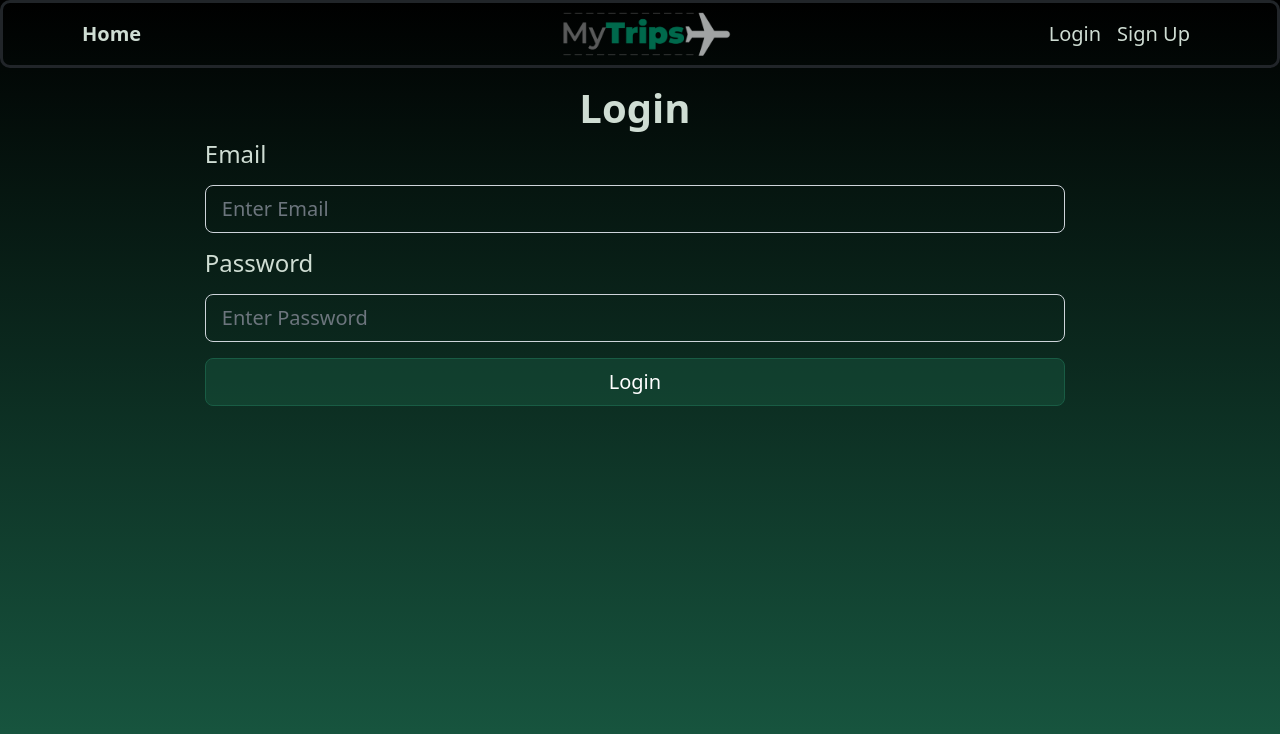
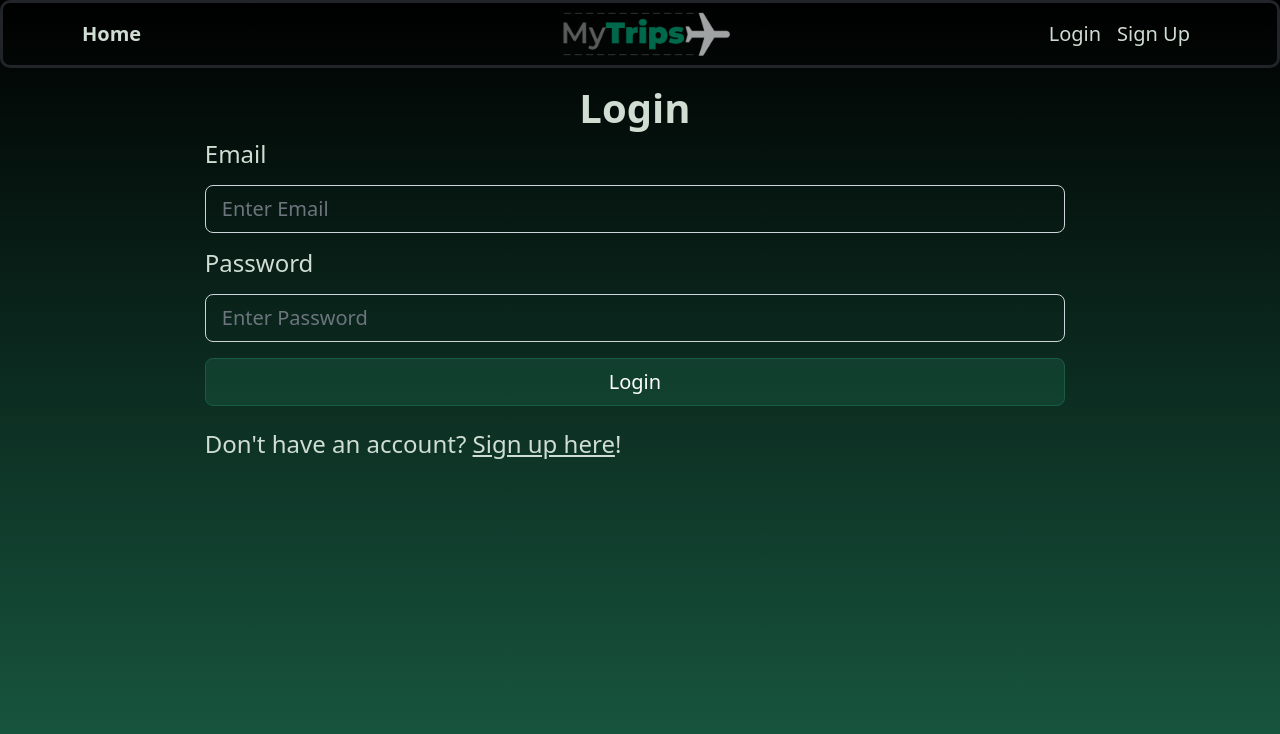
Before and after one commit to khevb27/MERN-APP, a React (Create React App) app in the folder client/: page /login in a window 1280 px wide. Shown: the top 734 px of the page. Built offline with nearby package versions, Linux system fonts and the light colour scheme.

Commit message:
added cross-routing links for login and sign up pages

```diff
--- a/client/src/index.css
+++ b/client/src/index.css
@@ -92,5 +92,17 @@ input {
 
 .card-text {
   color: #cfddd3 !important;
+}
 
+.link {
+  color: #cfddd3 !important;
+  border-color: rgba(25, 92, 68, 1) !important;
 }
+
+.link:hover {
+  color: #154e3a !important;
+}
+
+.link:active {
+  color: #cfddd3 !important;
+}
--- a/client/src/pages/login.js
+++ b/client/src/pages/login.js
@@ -1,5 +1,5 @@
-import Button from "react-bootstrap/Button";
-import Form from "react-bootstrap/Form";
+import { Button, Form } from "react-bootstrap";
+import { Link } from "react-router-dom";
 import React, { useState } from "react";
 import { useMutation } from "@apollo/client";
 import { LOGIN_USER } from "../utils/mutations";
@@ -68,6 +68,7 @@ function BasicExample() {
       >
         Login
       </Button>
+       <h4 className="mt-4">Don't have an account? <Link to="/signup" className='link'>Sign up here</Link>!</h4>
     </Form>
   );
 }
--- a/client/src/pages/signup.js
+++ b/client/src/pages/signup.js
@@ -1,8 +1,8 @@
-import Button from "react-bootstrap/Button";
-import Form from "react-bootstrap/Form";
+import { Button, Form } from "react-bootstrap";
 import React, { useState } from "react";
 import { useMutation } from "@apollo/client";
 import { ADD_USER } from "../utils/mutations";
+import { Link } from "react-router-dom";
 
 import Auth from "../utils/auth";
 
@@ -82,6 +82,8 @@ function BasicExample() {
       >
         Sign Up
       </Button>
+      <h4 className="mt-4">Already have an account? <Link to="/login" className='link'>Login here</Link>!</h4>
+
     </Form>
   );
 }
```
